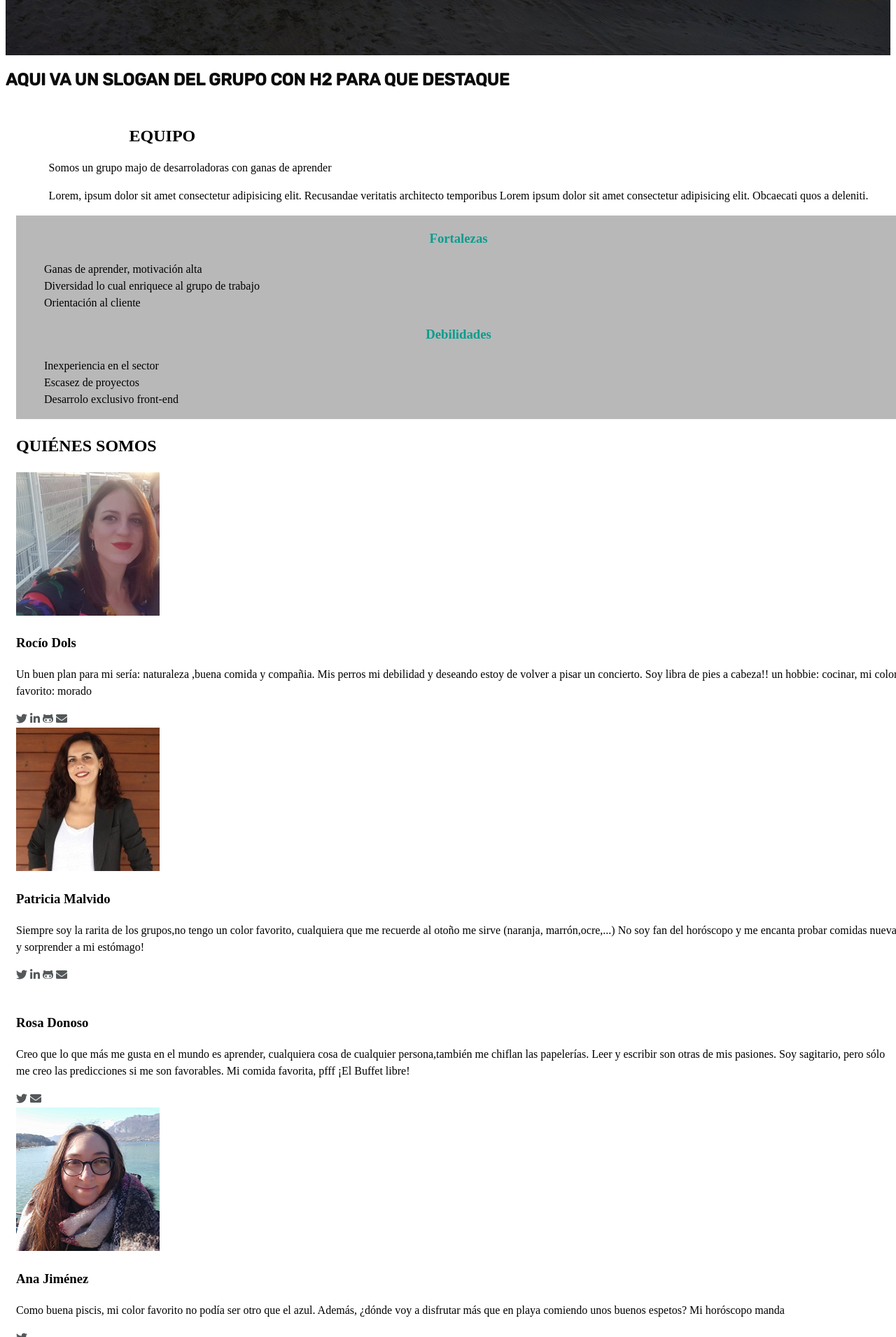
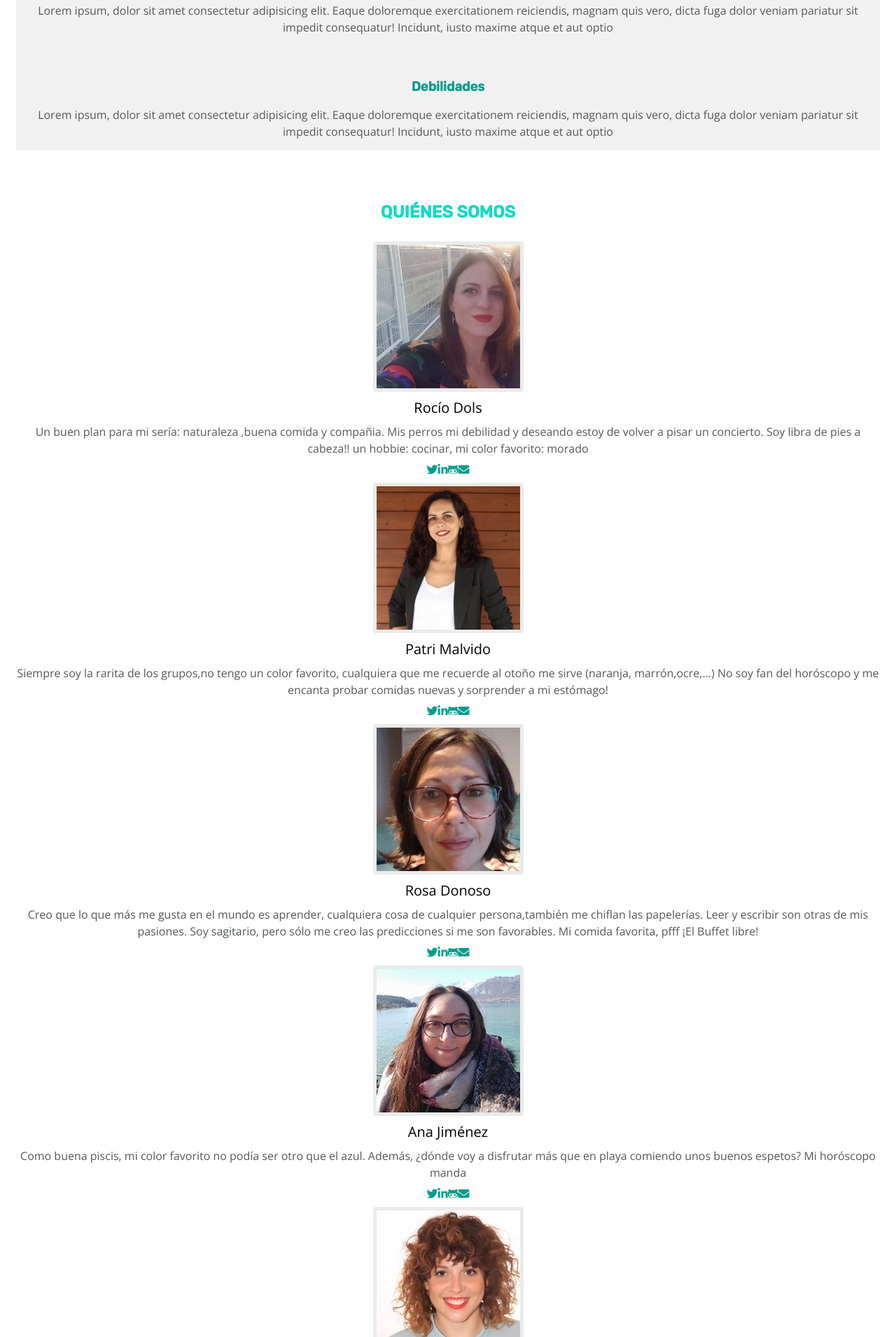
Before and after one commit to Adalab/project-promo-o-module-1-team-5, a plain HTML site: page index.html in a window 1280 px wide. Shown: the part 889-2800 px from the top of the page at 70% size. Drawn offline with nearby package versions, Linux system fonts and the light colour scheme.

Commit message:
cambiosfinales

```diff
--- a/CSS/style.css
+++ b/CSS/style.css
@@ -1,19 +1,14 @@
-/* Mobile first */
-/* Vamos a declarar las variables globales del CSS */
-
 :root {
   --blue-green: #099d8d;
   --aqua: #14d9c4;
 }
 
-/* Empezamos con las css para el header */
-
-header {
-    text-transform: uppercase;
-    font-family: Rubik, Arial;
-    opacity: 0.95;
-  /* height: 105px; */
-  /*height: 105px;*/
+header{
+  width: 100%;
+    background-image: url("../images/imagenFondoChicas.jpg");
+    background-repeat: no-repeat;
+    background-size: 100% 100%;
+    height: 500px;
 }
 
 header > div.team-name {
@@ -28,6 +23,9 @@ header > div.team-name {
   color: #fff;
   line-height: 1.88;
   padding: 15px;
+  text-transform: uppercase;
+  font-family: "Rubik","Arial";
+  font-weight: 300;
 }
 
 header .nav-bar ul {
@@ -43,66 +41,126 @@ header .nav-bar li {
   align-items: center;
   padding: 10px 5px;
   list-style: none;
+  text-transform: uppercase;
+  font-family: "Rubik","Arial";
+  font-weight: 300;
 }
 
 header .nav-bar li a {
   color: #fff;
   text-decoration: none;
 }
-
-/* Ponemos la foto de cabecera a todo lo ancho para que no se rompa la maqueta en móvil */
-
-/*.imagecontainer {
-  background-image: url("../images/imagenFondoChicas.jpg");
-  height: 316px;
-  width: 100%;
-  background-size: contain;
-  background-repeat: no-repeat;
-}*/
 .slogan-image {
   max-width: 100%;
   width: 100%;
 }
-
-
-/*--------------- Aqui empieza el Css de main ----------------------*/
+.slogan-title{
+  color: black;
+  font-family: "open sans";
+  background-color: #fff;
+  position: relative;
+  z-index: 1;
+  font-size: 18px;
+  margin-left: 15px;
+  margin-right: 15px;
+  margin-top: 0px;
+  transform: translateY(350px);
+  height: 40px;
+  padding:5px ;
+  font-weight:600;
+  line-height: 25px;
+  text-align: center;
+}
 
 .page-main {
+  padding: 0 15px;
+  background-color: #fff;
+}
+.team{
+  transform: translateY(-10px);
+  background-color: #fff;
+
+}
+.team-title {
+  margin-top: 30px;
+  margin-bottom: 15px;
+  text-align: center;
+  color: #14D9C4;
+  font-size: 24px;
+  font-family: "Rubik","Arial";
+  padding-top: 46px;
+  padding-bottom: 15px;
+}
+.rectangle {
+  background-color: white;
+  width: 30px;
+  height: 30px;
+  transform: translate(0, 110% ) rotate(45deg);
+  margin: auto;
+}
+.features{
+  margin: 0px;
+  padding: 0px;
   width: 100%;
+  background-color:#F1F1F1;
+}
+
+.title3{
+  text-align: center;
+  color: #099d8d;
+  padding-top: 30px;
+  font-family: "Rubik","Arial";
+}
+.text{
+  text-align: center;
+  font-size: 16px;
+  line-height: 24px;
+  font-family: "open sans";
+  padding-left: 15px;
+  padding-right: 15px;
+  color:#54585A;
+  padding-bottom: 15px;
+}
+
+.who{
   display: flex;
   flex-direction: column;
   justify-content: center;
   align-items: center;
-  font-size: 16px;
-  line-height: 1.5;
-  margin: 15px;
 }
 
-.page-main {
-  margin-top: 16px;
-}
-.team-title {
-  margin-top: 30px;
-  margin-left: 115px;
-  margin-right: 115px;
-  margin-bottom: 15px;
-}
-.features{
-  background-color: #b8b8b9;
+.who .textname {
   margin: 0px;
   padding: 0px;
-  width: 100%;
-
 }
-.title3{
-  text-align: center;
-  color: #099d8d;
-
+.who .text {
+  margin: 0px;
+  padding: 0px;
 }
-
-
-/* Ponemos la foto de footer a todo lo ancho para que no se rompa la maqueta en móvil */
-
+.picture{
+  border-radius: 4px;
+  border: solid 5px rgba(0, 0, 0, 0.08);
+  align-items: center;
+}
+.textname{
+  font-family: "open sans";
+  font-size: 20px;
+  font-weight: normal;
+  line-height: 45px;
+  color: black;
+}
+.socialNetworks{
+  display: flex;
+  justify-content: space-around;
+  flex-direction: row;
+  padding: 10px;
+}
+.fab {
+  color: #099D8D;
+}
+.fas {
+  color: #099D8D;
+}
 .footer img {
   width: 100%;
   max-width: 220px;
@@ -119,7 +177,7 @@ header .nav-bar li a {
 }
 .copyright {
   color: #b8b8b9;
-  font-family: openSans;
+  font-family: "open sans";
   font-size: 14px;
   line-height: 20px;
   box-sizing: border-box;
@@ -133,7 +191,7 @@ footer .nav-bar {
   margin: 20px 29px 30px;
   font-size: 14px;
   font-weight: 600;
-  font-family: OpenSans-Semibold;
+  font-family: "open sans";
   text-transform: uppercase;
   line-height: 20px;
   box-sizing: border-box;
@@ -159,7 +217,3 @@ footer .nav-bar {
 a {
   color: #54585a;
 }
-
-/* Abro la media query para pantallas de más de 768 píxeles */
-@media only screen and (min-width: 768px) {
-}
--- a/index.html
+++ b/index.html
@@ -31,9 +31,9 @@
       </ul>
     </nav>
     <section class="slogan">
-      <img src="images/imagenFondoChicas.jpg" class="slogan-image" />
 
-      <h2 class="slogan-title">Aqui va un slogan del grupo con h2 para que destaque</h2>
+
+      <h2 class="slogan-title">Es un hecho afortunado que ocurre cuando no lo estabas buscando.</h2>
 
     </section>
   </header>
@@ -46,113 +46,112 @@
         veritatis architecto temporibus Lorem ipsum dolor sit amet
         consectetur adipisicing elit. Obcaecati quos a deleniti.
       </p>
-      </article>
     </section>
+    <div class="rectangle"></div>
     <section class="features">
-      <article>
+      <article class="">
         <h3 class="title3">Fortalezas</h3>
-        <ul>
-          <li>Ganas de aprender, motivación alta</li>
-          <li>Diversidad lo cual enriquece al grupo de trabajo</li>
-          <li>Orientación al cliente</li>
-        </ul>
+        <p class="text">Lorem ipsum, dolor sit amet consectetur adipisicing elit. Eaque doloremque exercitationem
+          reiciendis, magnam quis vero, dicta fuga dolor veniam pariatur sit impedit consequatur! Incidunt, iusto maxime
+          atque et aut optio </p>
       </article>
       <article>
         <h3 class="title3">Debilidades</h3>
-        <ul>
-          <li>Inexperiencia en el sector</li>
-          <li>Escasez de proyectos</li>
-          <li>Desarrolo exclusivo front-end</li>
-          <li></li>
-        </ul>
+        <p class="text">Lorem ipsum, dolor sit amet consectetur adipisicing elit. Eaque doloremque exercitationem
+          reiciendis, magnam quis vero, dicta fuga dolor veniam pariatur sit impedit consequatur! Incidunt, iusto maxime
+          atque et aut optio </p>
       </article>
     </section>
 
     <section class="aboutus">
-      <h2>QUIÉNES SOMOS</h2>
-      <article class="Rocio">
-        <img src="./images/Rocio.jpg" width="205px" height="205px" />
-        <div>
-          <h3>Rocío Dols</h3>
-          <p>
+      <h2 class="team-title">QUIÉNES SOMOS</h2>
+      <article class="who">
+        <img src="./images/fotorocio.jpg" class="picture" />
+        <h3 class="textname">Rocío Dols</h3>
+        <p class="text">
           Un buen plan para mi sería: naturaleza ,buena comida y compañia.
           Mis perros mi debilidad y deseando estoy de volver a pisar un
           concierto. Soy libra de pies a cabeza!! un hobbie: cocinar, mi
           color favorito: morado
         </p>
-        </div>
         <div class="socialNetworks">
-          <a href="https://twitter.com/dols_rocio" target="_blank" title="Rocío"><i class="fab fa-twitter"></i></a>
-          <a href="http://www.linkedin.com/in/roc%C3%ADo-dols-pividal-63a2598b" target="_blank"
-            title="Linkedin Rocío"><i class="fab fa-linkedin-in color"></i>
+          <a href="#" title="Rocío"><i class="fab fa-twitter"></i></a>
+          <a href="#" target="_blank" title="Linkedin Rocío"><i class="fab fa-linkedin-in color"></i>
           </a>
-          <a href="github.com/RocioDols" target="_blank" title="Github Rocío"><i class="fab fa-github-alt color"></i>
+          <a href="#" target="_blank" title="Github Rocío"><i class="fab fa-github-alt color"></i>
           </a>
-          <a href="mailto:rdolspividal@gmail.com" title="Correo Rocío Dols"><i class="fas fa-envelope color"></i></a>
+          <a href="#" title="Correo Rocío Dols"><i class="fas fa-envelope color"></i></a>
         </div>
       </article>
-      <article class="Patri">
-        <img src="./images/fotopatri.jpg" width="205px" height="205px" />
-        <div>
-          <h3>Patricia Malvido</h3>
-          <p>
+      <article class="who">
+        <img src="./images/fotopatri.jpg" class="picture" />
+        <h3 class="textname">Patri Malvido</h3>
+        <p class="text">
           Siempre soy la rarita de los grupos,no tengo un color favorito,
           cualquiera que me recuerde al otoño me sirve (naranja,
           marrón,ocre,...) No soy fan del horóscopo y me encanta probar
           comidas nuevas y sorprender a mi estómago!
         </p>
-        </div>
         <div class="socialNetworks">
-          <a href="https://twitter.com/patrimalvido"><i class="fab fa-twitter"></i></a>
-          <a href="" target="_blank" title="Linkedin Patricia"><i class="fab fa-linkedin-in color"></i></a>
-          <a href="github.com/RocioDols" target="_blank" title="Github Rocío"><i
-              class="fab fa-github-alt color"></i></a>
-          <a href="mailto:rdolspividal@gmail.com" title="Correo Rocío Dols"><i class="fas fa-envelope color"></i></a>
+          <a href="#" target="_blank" title="Rocío"><i class="fab fa-twitter"></i></a>
+          <a href="#" target="_blank" title="Linkedin Rocío"><i class="fab fa-linkedin-in color"></i>
+          </a>
+          <a href="#" target="_blank" title="Github Rocío"><i class="fab fa-github-alt color"></i>
+          </a>
+          <a href="#" title="Correo Rocío Dols"><i class="fas fa-envelope color"></i></a>
         </div>
       </article>
-      <article class="Rosa">
-        <img src="" />
-        <div>
-          <h3>Rosa Donoso</h3>
-          <p>
+      <article class="who">
+        <img src="./images/rosacuadrada.jpg" class="picture" />
+        <h3 class="textname">Rosa Donoso</h3>
+        <p class="text">
           Creo que lo que más me gusta en el mundo es aprender, cualquiera
           cosa de cualquier persona,también me chiflan las papelerías. Leer
           y escribir son otras de mis pasiones. Soy sagitario, pero sólo me
           creo las predicciones si me son favorables. Mi comida favorita,
           pfff ¡El Buffet libre!
         </p>
-        </div>
-        <div>
-          <a href="https://twitter.com/patrimalvido"><i class="fab fa-twitter"></i></a>
-          <a href="rosa.donoso.requena@outlook.de" title="Correo Rocío Dols"><i class="fas fa-envelope color"></i></a>
+        <div class="socialNetworks">
+          <a href="#" target="_blank" title="Rocío"><i class="fab fa-twitter"></i></a>
+          <a href="#" target="_blank" title="Linkedin Rocío"><i class="fab fa-linkedin-in color"></i>
+          </a>
+          <a href="#" target="_blank" title="Github Rocío"><i class="fab fa-github-alt color"></i>
+          </a>
+          <a href="#" title="Correo Rocío Dols"><i class="fas fa-envelope color"></i></a>
         </div>
       </article>
-      <article class="Ana">
-        <img src="./images/Ana foto.png" width="205px" height="205px" />
-        <div>
-          <h3>Ana Jiménez</h3>
-          <p>
+      <article class="who">
+        <img src="./images/Ana foto.png" class="picture" />
+        <h3 class="textname">Ana Jiménez</h3>
+        <p class="text">
           Como buena piscis, mi color favorito no podía ser otro que el
           azul. Además, ¿dónde voy a disfrutar más que en playa comiendo
           unos buenos espetos? Mi horóscopo manda
         </p>
-        </div>
-        <div>
-          <a href="https://twitter.com/patrimalvido"><i class="fab fa-twitter"></i></a>
+        <div class="socialNetworks">
+          <a href="#" target="_blank" title="Rocío"><i class="fab fa-twitter"></i></a>
+          <a href="#" target="_blank" title="Linkedin Rocío"><i class="fab fa-linkedin-in color"></i>
+          </a>
+          <a href="#" target="_blank" title="Github Rocío"><i class="fab fa-github-alt color"></i>
+          </a>
+          <a href="#" title="Correo Rocío Dols"><i class="fas fa-envelope color"></i></a>
         </div>
       </article>
-      <article class="Elvira">
-        <img src="./images/fotoElvirarecorta.png" />
-        <div>
-          <span>Elvira Cañas</span>
-          <p>
+      <article class="who">
+        <img src="./images/fotoElvirarecorta.jpg" class="picture" />
+        <h3 class="textname">Elvira Cañas</h3>
+        <p class="text">
           Sagitario hasta la médula, como buen signo de fuego mi color
           favorito es el rojo. ¿Comida favorita? sin duda el Morteruelo,
           plato típico de mi tierra, siempre recordando que soy conquense
         </p>
-        </div>
-        <div>
-          <a href="https://twitter.com/patrimalvido"><i class="fab fa-twitter"></i></a>
+        <div class="socialNetworks">
+          <a href="#" target="_blank"><i class="fab fa-twitter"></i></a>
+          <a href="#" target="_blank"><i class="fab fa-linkedin-in color"></i>
+          </a>
+          <a href="#" target="_blank" title="Github Rocío"><i class="fab fa-github-alt color"></i>
+          </a>
+          <a href="#" title="Correo Rocío Dols"><i class="fas fa-envelope color"></i></a>
         </div>
       </article>
     </section>
```
Also changed, not shown: images/Rocio.jpg (deleted), images/Rosa.jpg (deleted), images/fotoElvirarecorta.jpg (renamed from images/fotoElvira (2).jpg), images/fotorocio.jpg (added), images/rosacuadrada.jpg (added). Lines whose indentation alone changed are shown as unchanged.
